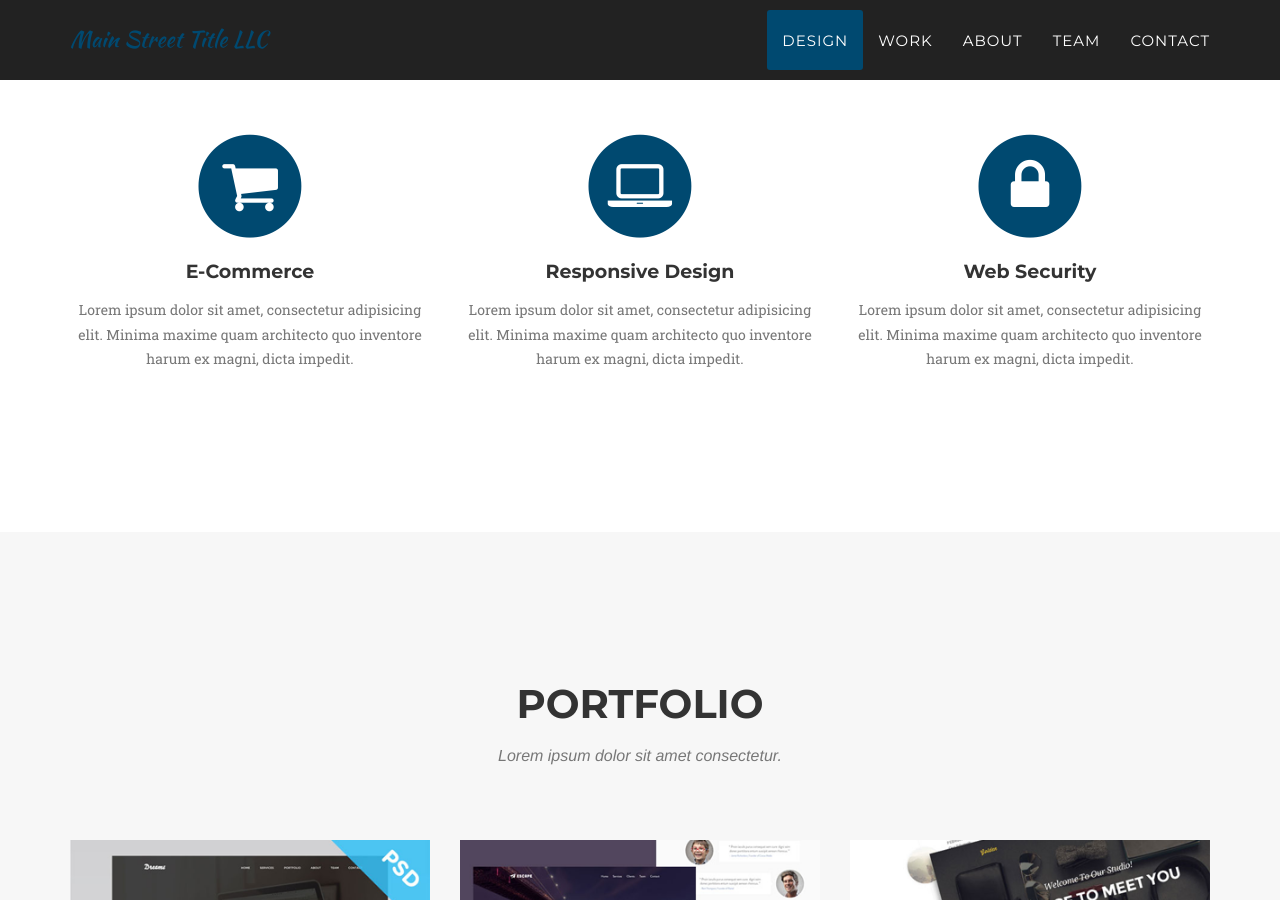
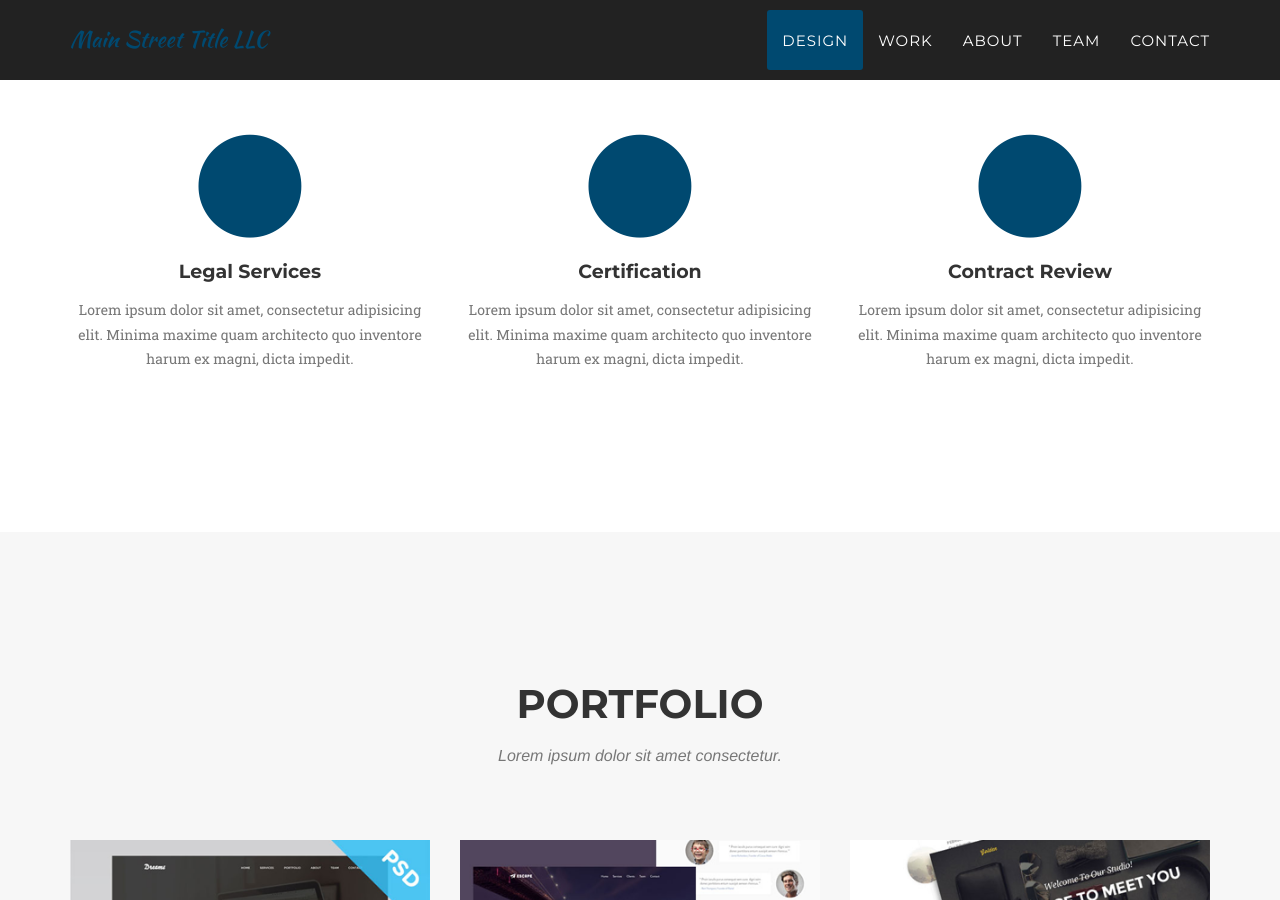
Before and after one commit to MainStreetTitleDeveloper/mainstreettitledeveloper.github.io, a Jekyll site: the page built from index.html, in a window 1280 px wide and 900 px high, scrolled down 938 px. Built offline with Jekyll 4.4.1, drawn with Linux system fonts in a browser that asks for light colours; some web fonts are replaced.

Commit message:
Update services.html

```diff
--- a/_includes/services.html
+++ b/_includes/services.html
@@ -11,25 +11,25 @@
                 <div class="col-md-4">
                     <span class="fa-stack fa-4x">
                         <i class="fa fa-circle fa-stack-2x text-primary"></i>
-                        <i class="fa fa-shopping-cart fa-stack-1x fa-inverse"></i>
+                        <i class="fas fa-balance-scale fa-stack-1x fa-inverse"></i>
                     </span>
-                    <h4 class="service-heading">E-Commerce</h4>
+                    <h4 class="service-heading">Legal Services</h4>
                     <p class="text-muted">Lorem ipsum dolor sit amet, consectetur adipisicing elit. Minima maxime quam architecto quo inventore harum ex magni, dicta impedit.</p>
                 </div>
                 <div class="col-md-4">
                     <span class="fa-stack fa-4x">
                         <i class="fa fa-circle fa-stack-2x text-primary"></i>
-                        <i class="fa fa-laptop fa-stack-1x fa-inverse"></i>
+                        <i class="fas fa-mail-bulk fa-stack-1x fa-inverse"></i>
                     </span>
-                    <h4 class="service-heading">Responsive Design</h4>
+                    <h4 class="service-heading">Certification</h4>
                     <p class="text-muted">Lorem ipsum dolor sit amet, consectetur adipisicing elit. Minima maxime quam architecto quo inventore harum ex magni, dicta impedit.</p>
                 </div>
                 <div class="col-md-4">
                     <span class="fa-stack fa-4x">
                         <i class="fa fa-circle fa-stack-2x text-primary"></i>
-                        <i class="fa fa-lock fa-stack-1x fa-inverse"></i>
+                        <i class="fas fa-file-contract fa-stack-1x fa-inverse"></i>
                     </span>
-                    <h4 class="service-heading">Web Security</h4>
+                    <h4 class="service-heading">Contract Review</h4>
                     <p class="text-muted">Lorem ipsum dolor sit amet, consectetur adipisicing elit. Minima maxime quam architecto quo inventore harum ex magni, dicta impedit.</p>
                 </div>
             </div>
```
